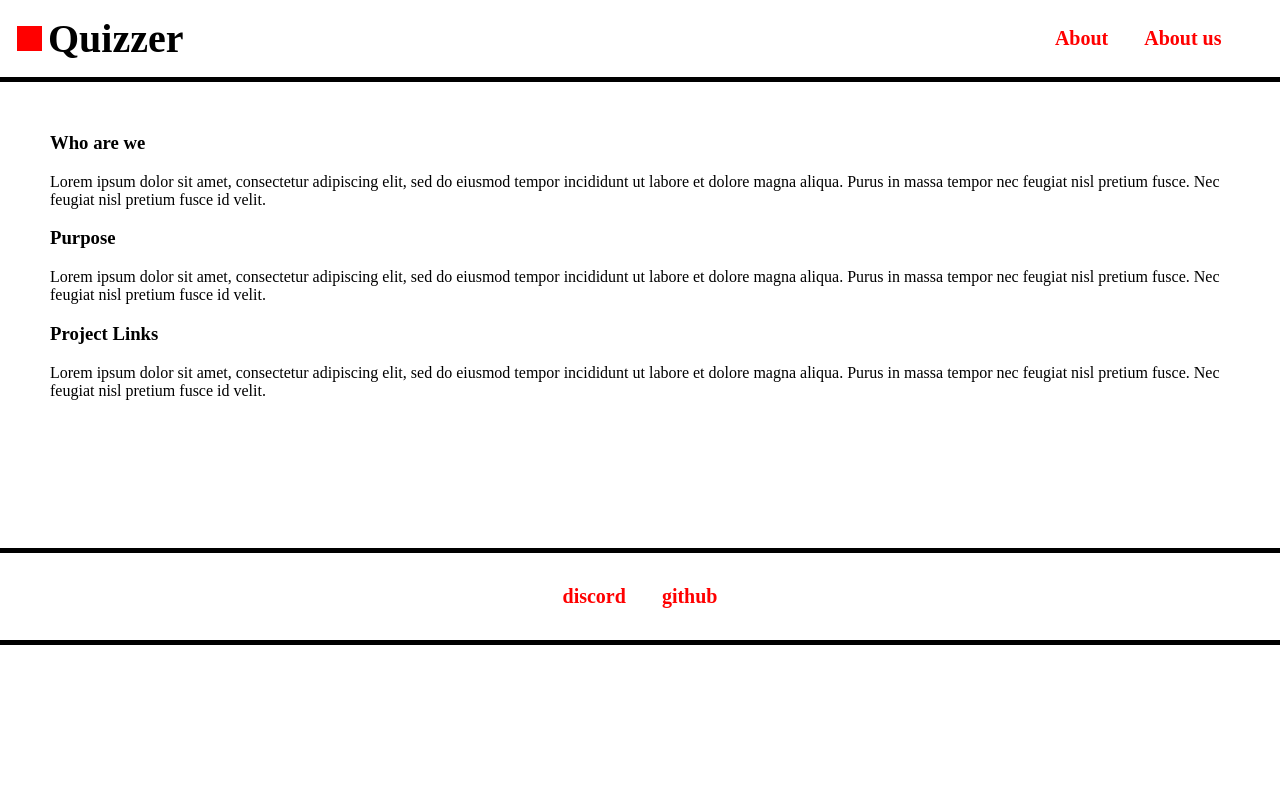
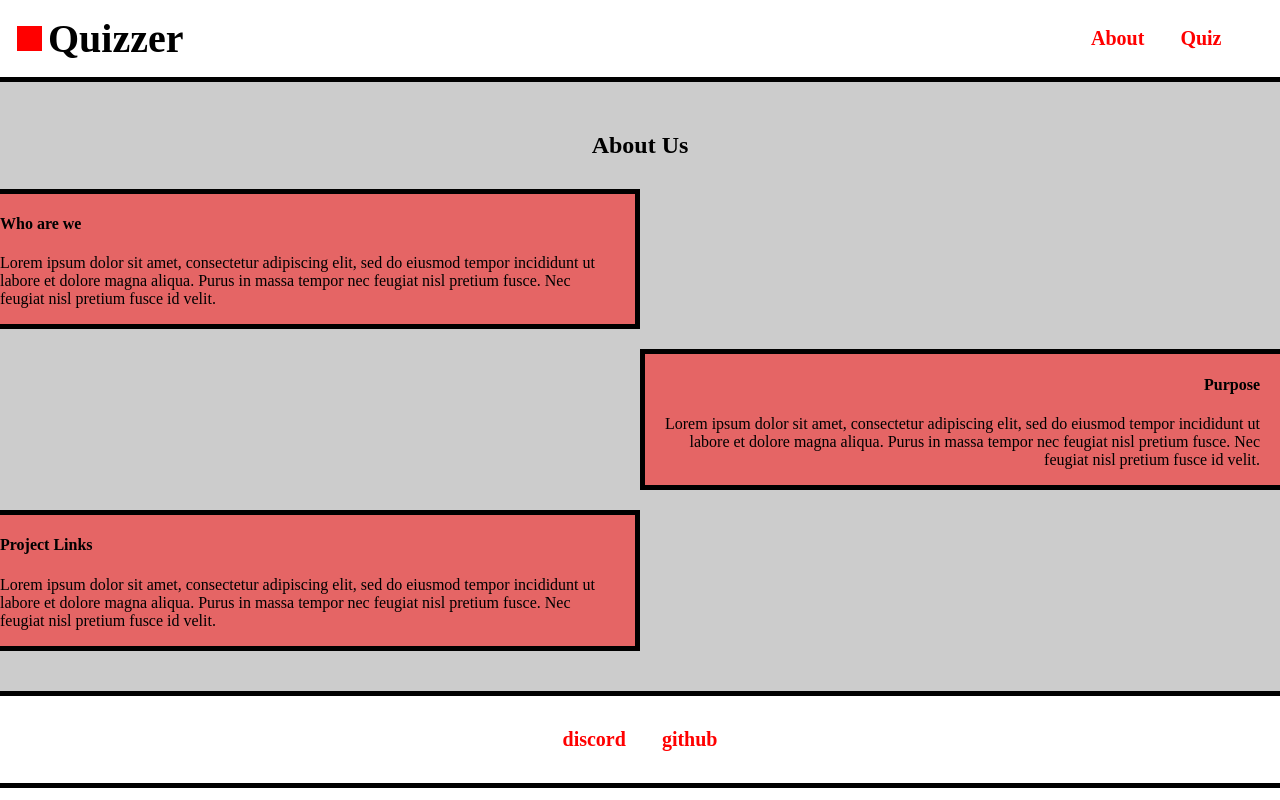
Before and after one commit to yanyamz/Quizzer, a plain HTML site: page about.html in a window 1280 px wide. Drawn offline with Linux system fonts and the light colour scheme; a web font is replaced by a local one.

Commit message:
Adds styling to various elements on About us page

```diff
--- a/about.css
+++ b/about.css
@@ -1,3 +1,52 @@
-.main {
-  margin: 50px;
+main {
+  background: rgba(0,0,0,0.2);
+  padding-top: 30px;
+  padding-bottom: 30px;
+
 }
+
+#about__header {
+  text-align: center;
+  margin-bottom: 30px;
+  color:black;
+}
+
+.about__article {
+  text-align: left;
+  margin: 10px 0px;
+  border: 5px solid black;
+  border-left: none;
+  width: 50%;
+  background: rgba(255, 0, 0, 0.5);
+  padding: 0px;
+  padding-right: 20px;
+  transition: all 0.6s ease;    /**changes color slowly and smoothly upon hover**/
+}
+
+.about__article:hover {
+  background: rgba(0,0,0,0.8);
+  color:white;
+  width: 80%;
+  padding:20px 50px;
+  transition: all 0.6s ease;    /**changes color slowly and smoothly upon hover**/
+}
+
+
+/* needed to position the floated item (about-purporse) to the right*/
+.clearfix {
+  clear:both;
+}
+
+#about-purpose {
+  text-align: right;
+  /* takes it out of document flow and lets other elements wrap around it */
+  /* neeeds clearfix below to account for the wrapping */
+  float: right;
+  border: 5px solid black;
+  border-right: none;
+
+}
+
+#main-footer{
+  margin-top: 0;
+}
--- a/about.html
+++ b/about.html
@@ -23,34 +23,40 @@
           <a href="#">About</a>
         </li>
         <li class="main-nav__item">
-          <a href="#">About us</a>
+          <a href="#">Quiz</a>
         </li>
       </ul>
     </nav>
   </header>
   <main>
-   <section class="main">
-     <article>
+   <section class="about">
+     <h1 id="about__header">About Us</h1>
+     <section class="about__articles">
+      <article class="about__article" id="about-team">
         <h1>Who are we</h1>
         <p>Lorem ipsum dolor sit amet, consectetur adipiscing elit,
                   sed do eiusmod tempor incididunt ut labore et dolore magna aliqua.
                   Purus in massa tempor nec feugiat nisl pretium fusce.
                   Nec feugiat nisl pretium fusce id velit.</p>
        </article>
-     <article>
+       <article class="about__article" id="about-purpose">
         <h1>Purpose</h1>
         <p>Lorem ipsum dolor sit amet, consectetur adipiscing elit,
                   sed do eiusmod tempor incididunt ut labore et dolore magna aliqua.
                   Purus in massa tempor nec feugiat nisl pretium fusce.
                   Nec feugiat nisl pretium fusce id velit.</p>
        </article>
-     <article>
+       <!-- for float -->
+       <!-- placement is important, otherwise doesn't work as intended -->
+       <div class="clearfix"></div>
+       <article class="about__article" id="about-links">
         <h1>Project Links</h1>
         <p>Lorem ipsum dolor sit amet, consectetur adipiscing elit,
                   sed do eiusmod tempor incididunt ut labore et dolore magna aliqua.
                   Purus in massa tempor nec feugiat nisl pretium fusce.
                   Nec feugiat nisl pretium fusce id velit.</p>
        </article>
+     </section>
    </section>
   </main>
   <footer id="main-footer">
```
Lines whose indentation alone changed are shown as unchanged.
